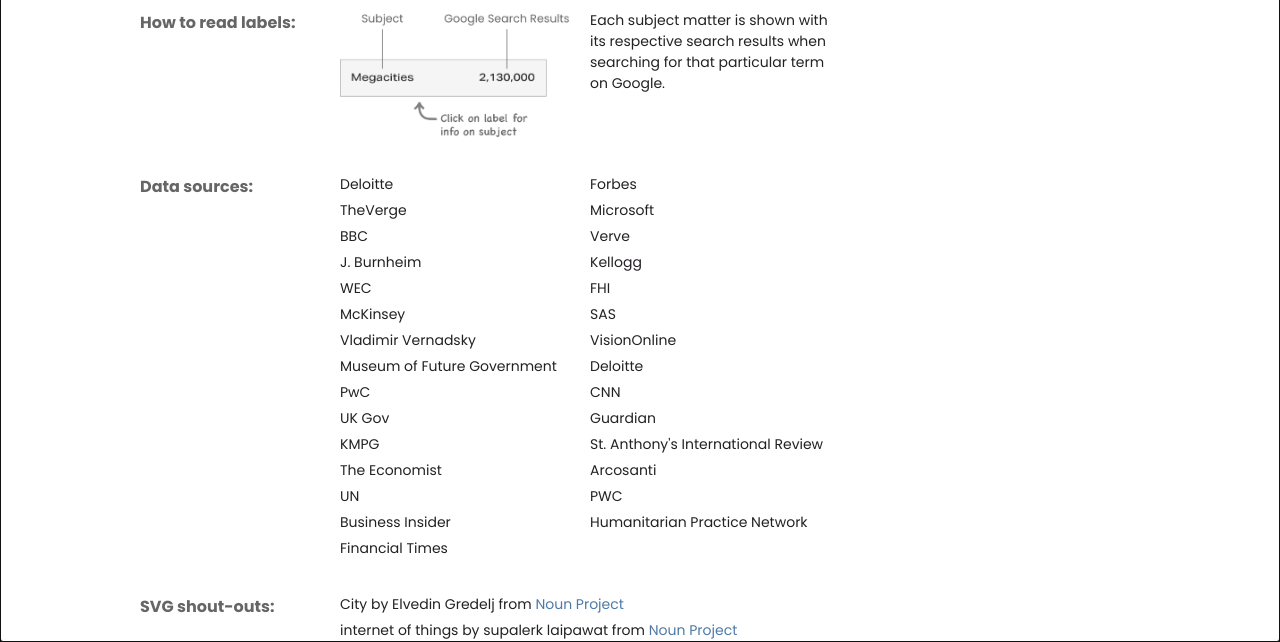
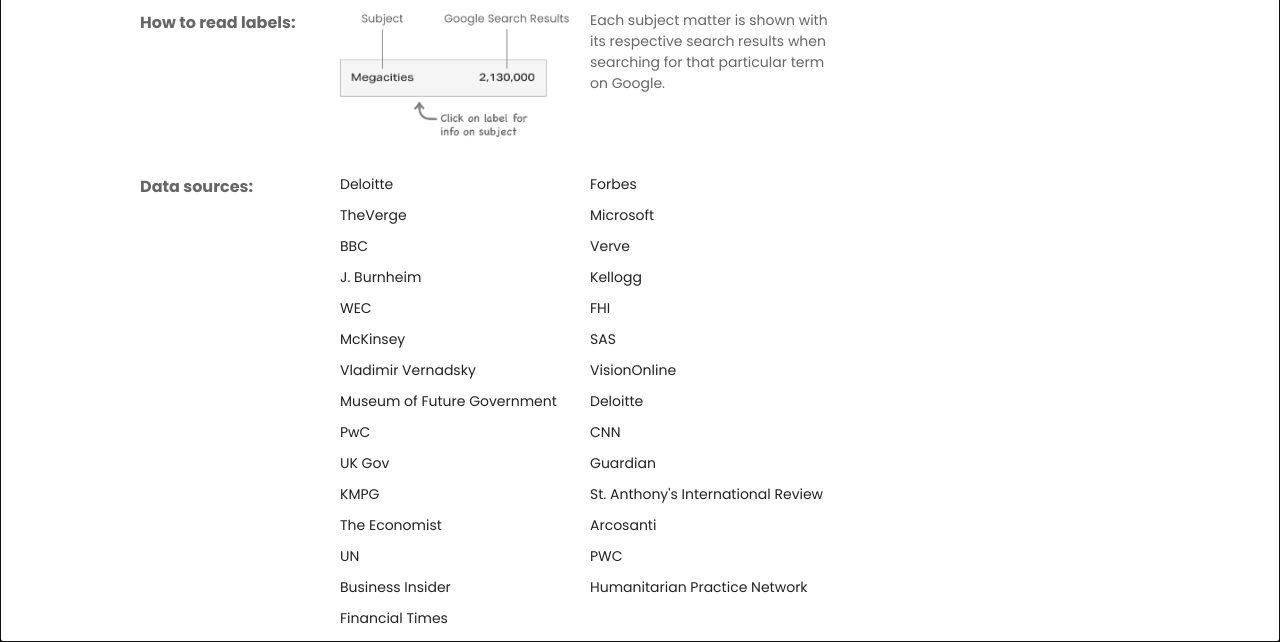
Before and after one commit to sshellen/BuzzOnFuture, a React app: page / in a window 1280 px wide. Both pictures are taken after a click on the picture 1085 px from the left and 209 px from the top of the page. Shown: the part 158-800 px from the top of the page. Built offline with nearby package versions, Linux system fonts and the light colour scheme.

Commit message:
Made updates to styles on INFO page

```diff
--- a/css/styles.css
+++ b/css/styles.css
@@ -164,9 +164,6 @@
   display: flex;
   flex-direction: column;
   background-color: #fdf8e0;
-  background-image: url("../img/pattern.png");
-  background-repeat: repeat;
-  min-height: 100vh;
   align-items: center;
 }
 .body .top {
@@ -432,6 +429,7 @@
   align-items: flex-start;
 }
 .lightbox .rightCol .rightColRow p {
+  color: #666;
   margin: 0;
 }
 .lightbox .rightCol .rightColRow .leftCol,
@@ -453,7 +451,7 @@
 }
 .lightbox .rightCol ul li {
   list-style: none;
-  margin-bottom: 5px;
+  margin-bottom: 10px;
 }
 .fixed {
   position: fixed;
```
